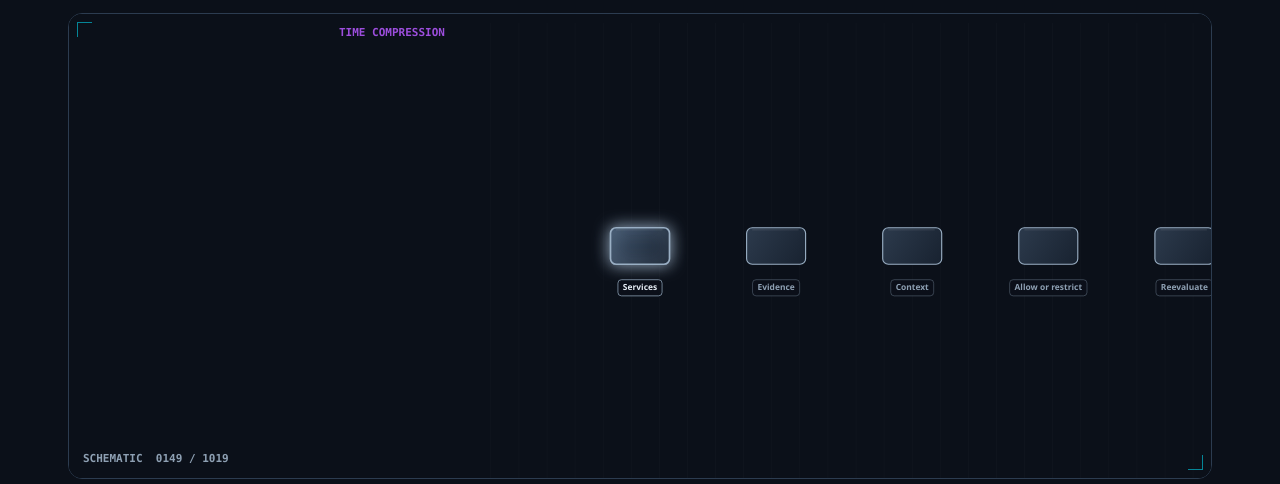
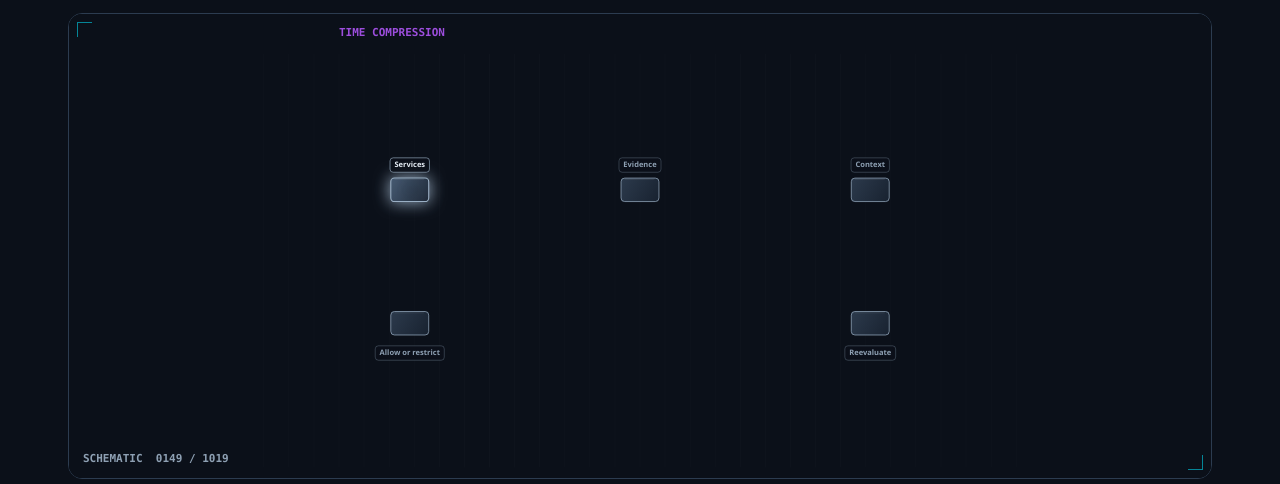
Before and after one commit to mizcausevic-dev/device-posture-access-control-explainer, a plain HTML site: page index.html in a window 1280 px wide. Shown: the part 310-794 px from the top of the page. Drawn offline with Linux system fonts and the light colour scheme.

Commit message:
Spread schematic parts so labels no longer overlap.

```diff
--- a/engine.js
+++ b/engine.js
@@ -1141,15 +1141,7 @@
     }
     var a = cen(prev);
     var b = cen(nodes);
-    var e = si === 0 ? smooth(Math.min(1, local / 0.45)) : smooth(Math.min(1, local / 0.32));
-    var z1 = si === 4 ? 1.02 : 1.12;
-    var z0 = si === 0 ? 1.0 : 1.06;
-    return {
-      x: a.x + (b.x - a.x) * e,
-      y: a.y + (b.y - a.y) * e,
-      z: z0 + (z1 - z0) * e,
-      si: si
-    };
+    return { x: 0.5, y: 0.48, z: 1, si: si };
   }
 
   function drawSilhouette(ctx, kind) {
@@ -1195,15 +1187,17 @@
 
   function drawLabel(ctx, node, p, on) {
     ctx.font = "600 12px ui-sans-serif, Segoe UI, sans-serif";
-    var lines = wrap(ctx, node.label, 148);
+    var lines = wrap(ctx, node.label, 128);
     var w = 0;
     var i;
     for (i = 0; i < lines.length; i++) w = Math.max(w, ctx.measureText(lines[i]).width);
-    w = Math.min(156, w + 14);
+    w = Math.min(136, w + 14);
     var h = lines.length * 15 + 8;
+    var above = node.y < 0.45;
     var lx = p.x - w / 2;
-    var ly = p.y + 48;
-    if (ly + h > 680) ly = p.y - 48 - h;
+    var ly = above ? p.y - 28 - h : p.y + 36;
+    if (lx < 28) lx = 28;
+    if (lx + w > 1172) lx = 1172 - w;
     ctx.fillStyle = "rgba(11,16,25,.86)";
     roundRect(ctx, lx, ly, w, h, 5);
     ctx.fill();
@@ -1257,6 +1251,7 @@
     var accent = roleColor(node.role);
     ctx.save();
     ctx.translate(p.x, p.y);
+    ctx.scale(0.72, 0.72);
     if (on) {
       ctx.shadowColor = accent;
       ctx.shadowBlur = 16;
```
Also changed, not shown: index.html (+1 -1 lines), scene.json (+10 -10 lines).
